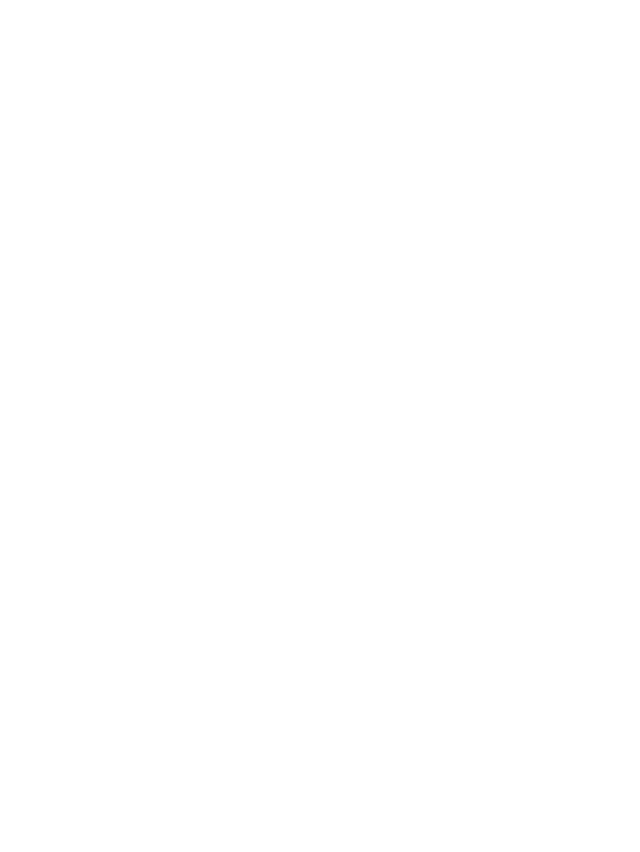
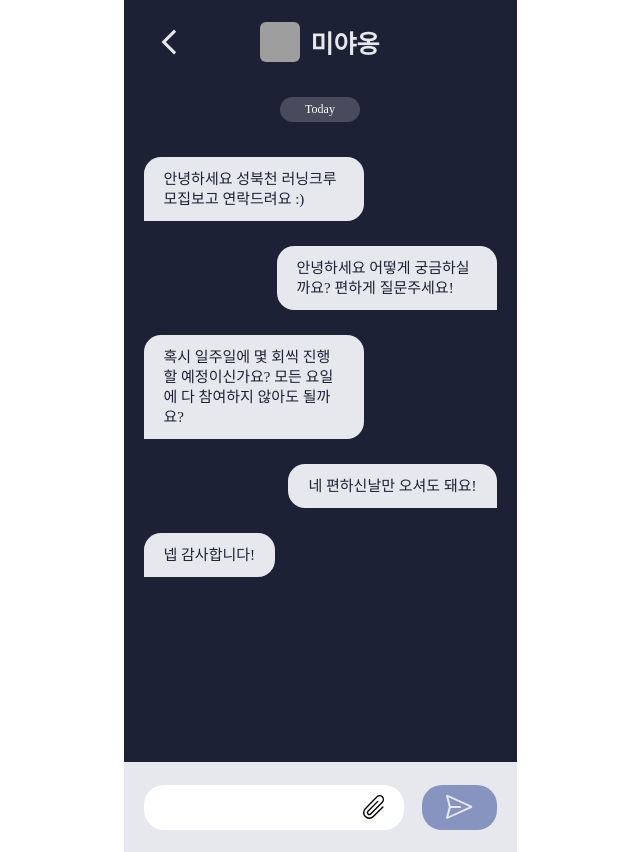
Before and after one commit to 2024-Line4Hackathon-Team17/FE, a React (Create React App) app: page /livechat/id in a window 1280 px wide. Before the commit this address had no page. Shown: the whole page, without its empty margins (320-960 px from the left). Built offline with nearby package versions, Linux system fonts and the light colour scheme; grey boxes are pictures that could not be loaded; a web font is replaced by a local one.

Commit message:
Feat: 실시간 채팅방 메세지 구현 현재 정적인 메세지 정의해 구현한 상태, 서버 연결 후 실시간 채팅방 연결 필요

```diff
--- a/src/App.js
+++ b/src/App.js
@@ -3,6 +3,7 @@ import { BrowserRouter as Router, Routes, Route } from "react-router-dom";
 import PotMainpage from "./pages/PotMainpage";
 import EmpathyCommunityPage from './pages/EmpathyCommunityPage';
 import LiveChatListPage from './pages/live-chat/LiveChatListPage';
+import LiveChatPage from './pages/live-chat/LiveChatPage';
 
 function App() {
     return (
@@ -13,6 +14,7 @@ function App() {
                         <Route exact path="/" element={<PotMainpage />} />
                         <Route exact path="/empathy" element={<EmpathyCommunityPage />} />
                         <Route exact path="/livechat" element={<LiveChatListPage />} />
+                        <Route exact path="/livechat/id" element={<LiveChatPage />} />
                     </Route>
                 </Routes>
             </Router>
--- a/src/components/live-chat/LiveChatListItem.jsx
+++ b/src/components/live-chat/LiveChatListItem.jsx
@@ -1,4 +1,5 @@
 import React from 'react'
+import { Link } from 'react-router-dom'
 
 const LiveChatListItem = () => {
   return (
@@ -7,7 +8,8 @@ const LiveChatListItem = () => {
         <div className="live_chat_profile">
           <img src="https://i.namu.wiki/i/T3_Yf14kjCS9rcSAsQaD4EQIM1RF0x4VBJqP0tLlBzk4m3uTs3wGospUzcwB6LNuI4sz1o9XrrwPld13Hp7cMLuXBd1Kjvxca2xWkDh86XW9PH6n7cbxaOysPM6wR2tfwCQgikMD21x6pHTJLKAauA.webp" alt="프로필" />
         </div>
-        <div className="live_chat_content">
+        <Link to="/livechat/id">
+          <div className="live_chat_content btn">
             <div className="live_chat_nickname">
               <p>미야옹</p>
             </div>
@@ -15,6 +17,7 @@ const LiveChatListItem = () => {
               <p>안녕하세요 성북천 러닝...</p>
             </div>
           </div>
+        </Link>
       </div>
     </div>
   )
--- /dev/null
+++ b/src/components/live-chat/LiveChatMessage.jsx
@@ -0,0 +1,15 @@
+import React from 'react'
+
+const LiveChatMessage = ({ text, sender }) => {
+  return (
+    <div className='live_chat_message_container'>
+        <div className={`live_chat_message_inner_container ${sender === 'me' ? 'my_message_container' : 'other_message_container'}`}>
+            <div className={`live_chat_message_text ${sender === 'me' ? 'my_message' : 'other_message'}`}>
+                <p>{ text }</p>
+            </div>
+        </div>
+    </div>
+  )
+}
+
+export default LiveChatMessage
--- a/src/pages/live-chat/LiveChatPage.jsx
+++ b/src/pages/live-chat/LiveChatPage.jsx
@@ -1,9 +1,60 @@
-import React from 'react'
+import React, { useState } from 'react';
+import LiveChatMessage from '../../components/live-chat/LiveChatMessage';
+import { MdArrowBackIosNew } from "react-icons/md";
+import { PiPaperclipLight } from "react-icons/pi";
+import { VscSend } from "react-icons/vsc";
+import { Link } from 'react-router-dom';
 
 const LiveChatPage = () => {
+  const [messages, setMessages] = useState([
+    { id: 1, text: '안녕하세요 성북천 러닝크루 모집보고 연락드려요 :)', sender: 'other' },
+    { id: 2, text: '안녕하세요 어떻게 궁금하실까요? 편하게 질문주세요!', sender: 'me' },
+    { id: 3, text: '혹시 일주일에 몇 회씩 진행할 예정이신가요? 모든 요일에 다 참여하지 않아도 될까요?', sender: 'other' },
+    { id: 4, text: '네 편하신날만 오셔도 돼요!', sender: 'me' },
+    { id: 5, text: '넵 감사합니다!', sender: 'other' },
+  ]);
+
   return (
     <div className='live_chat_container container'>
-
+      <div className="live_chat_inner_container">
+        <div className="live_chat_header">
+          <Link to="/livechat">
+            <div className="live_chat_back btn">
+              <MdArrowBackIosNew className='live_chat_back_btn' />
+            </div>
+          </Link>
+          <div className="live_chat_other_profile">
+            <div className="live_chat_other_profile_img">
+              <img src="https://i.namu.wiki/i/T3_Yf14kjCS9rcSAsQaD4EQIM1RF0x4VBJqP0tLlBzk4m3uTs3wGospUzcwB6LNuI4sz1o9XrrwPld13Hp7cMLuXBd1Kjvxca2xWkDh86XW9PH6n7cbxaOysPM6wR2tfwCQgikMD21x6pHTJLKAauA.webp" alt="프로필 사진" />
+            </div>
+            <div className="live_chat_other_nickname">
+              <span>미야옹</span>
+            </div>
+          </div>
+          <div className="live_chat_blank_box"></div>
+        </div>
+        <div className="live_chat_scroll">
+          <div className="live_chat_date_area">
+            <div className="live_chat_date">
+              <span>Today</span>
+            </div>
+          </div>
+          <div className="live_chat_area">
+            {messages.map((message) => (
+              <LiveChatMessage key={message.id} text={message.text} sender={message.sender} />
+            ))}
+          </div>
+        </div>
+        <div className="live_chat_bottom">
+          <div className="live_chat_input">
+            <input type="text" />
+            <PiPaperclipLight className='live_chat_file btn' />
+          </div>
+          <div className="live_chat_send btn">
+            <VscSend className='live_chat_send_btn' />
+          </div>
+        </div>
+      </div>
     </div>
   )
 }
--- /dev/null
+++ b/src/styles/section/live-chat/_chatMessage.scss
@@ -0,0 +1,42 @@
+@import '../../setting/utils';
+
+.live_chat_message_container {
+    width: 100%;
+
+    .live_chat_message_inner_container {
+        width: 100%;
+        padding: 25px 0 0 0;
+
+        .live_chat_message_text {
+            max-width: 220px;
+            background-color: #E6E8ED;
+            padding: 12px 20px;
+
+            >p {
+                color:#1C2135;
+                font-size: 15px;
+                font-style: normal;
+                font-weight: 500;
+                line-height: 20px;
+            }
+        }
+
+        .my_message {
+            border-radius: 17px 17px 0 17px;
+        }
+
+        .other_message {
+            border-radius: 17px 17px 17px 0;
+        }
+    }
+
+    .my_message_container {
+        display: flex;
+        justify-content: end;
+    }
+
+    .other_message_container {
+        display: flex;
+        justify-content: start;
+    }
+}
--- a/src/styles/section/live-chat/_livechat.scss
+++ b/src/styles/section/live-chat/_livechat.scss
@@ -1,5 +1,6 @@
 @import './chatListItem';
 @import './chatSearch';
+@import './chatMessage';
 
 .live_chat_list_container {
     .live_chat_list_inner_container {
@@ -35,3 +36,141 @@
         }
     }
 }
+
+.live_chat_container {
+    width: 100%;
+
+    .live_chat_inner_container {
+        width: 100%;
+        padding-top: 2px;
+
+        .live_chat_header {
+            @include size(100%, 80px);
+            display: flex;
+            justify-content: space-between;
+            align-items: center;
+            padding: 15px 30px;
+
+            .live_chat_back {
+                display: flex;
+                align-items: center;
+
+                .live_chat_back_btn {
+                    @include size(30px, 30px);
+                    color: #E6E8ED;
+                }
+            }
+
+            .live_chat_other_profile {
+                display: flex;
+                justify-content: center;
+                align-items: center;
+
+                .live_chat_other_profile_img {
+                    >img {
+                        @include size(40px, 40px);
+                        border-radius: 6px;
+                    }
+                }
+
+                .live_chat_other_nickname {
+                    padding-left: 10px;
+
+                    >span {
+                        color: #E6E8ED;
+                        font-size: 25px;
+                        font-style: normal;
+                        font-weight: 600;
+                        line-height: normal;
+                    }
+                }
+            }
+
+            .live_chat_blank_box {
+                @include size(30px, 30px);
+            }
+        }
+
+        .live_chat_scroll {
+            overflow-y: auto;
+            scrollbar-width: none;
+            -ms-overflow-style: none;
+            @include size(100%, 680px);
+            padding: 15px 20px 0 20px;
+
+            &::-webkit-scrollbar {
+                display: none;
+            }
+
+            .live_chat_date_area {
+                width: 100%;
+                display: flex;
+                justify-content: center;
+                align-items: center;
+
+                .live_chat_date {
+                    @include size(80px, 25px);
+                    border-radius: 30px;
+                    background: rgba(255, 255, 255, 0.19);
+                    display: flex;
+                    align-items: center;
+                    justify-content: center;
+
+                    >span {
+                        color: #FFF;
+                        font-size: 12px;
+                        font-style: normal;
+                        font-weight: 400;
+                        line-height: normal;
+                    }
+                }
+            }
+
+            .live_chat_area {
+                padding-top: 10px;
+            }
+        }
+
+        .live_chat_bottom {
+            @include size(100%, 90px);
+            background-color: #E6E8ED;
+            display: flex;
+            justify-content: space-between;
+            align-items: center;
+            padding: 0 20px;
+
+            .live_chat_input {
+                @include size(260px, 45px);
+                border-radius: 20px;
+                background-color: #FFF;
+                display: flex;
+                justify-content: space-between;
+                align-items: center;
+                padding: 5px 15px;
+
+                >input {
+                    background-color: transparent;
+                    outline: none;
+                }
+
+                .live_chat_file {
+                    @include size(32px, 32px);
+                }
+            }
+
+            .live_chat_send {
+                @include size(75px, 45px);
+                display: flex;
+                justify-content: center;
+                align-items: center;
+                border-radius: 20px;
+                background-color: #8794C0;
+
+                .live_chat_send_btn {
+                    @include size(30px, 32px);
+                    color: #E6E8ED;
+                }
+            }
+        }
+    }
+}
```
Lines whose indentation alone changed are shown as unchanged.
